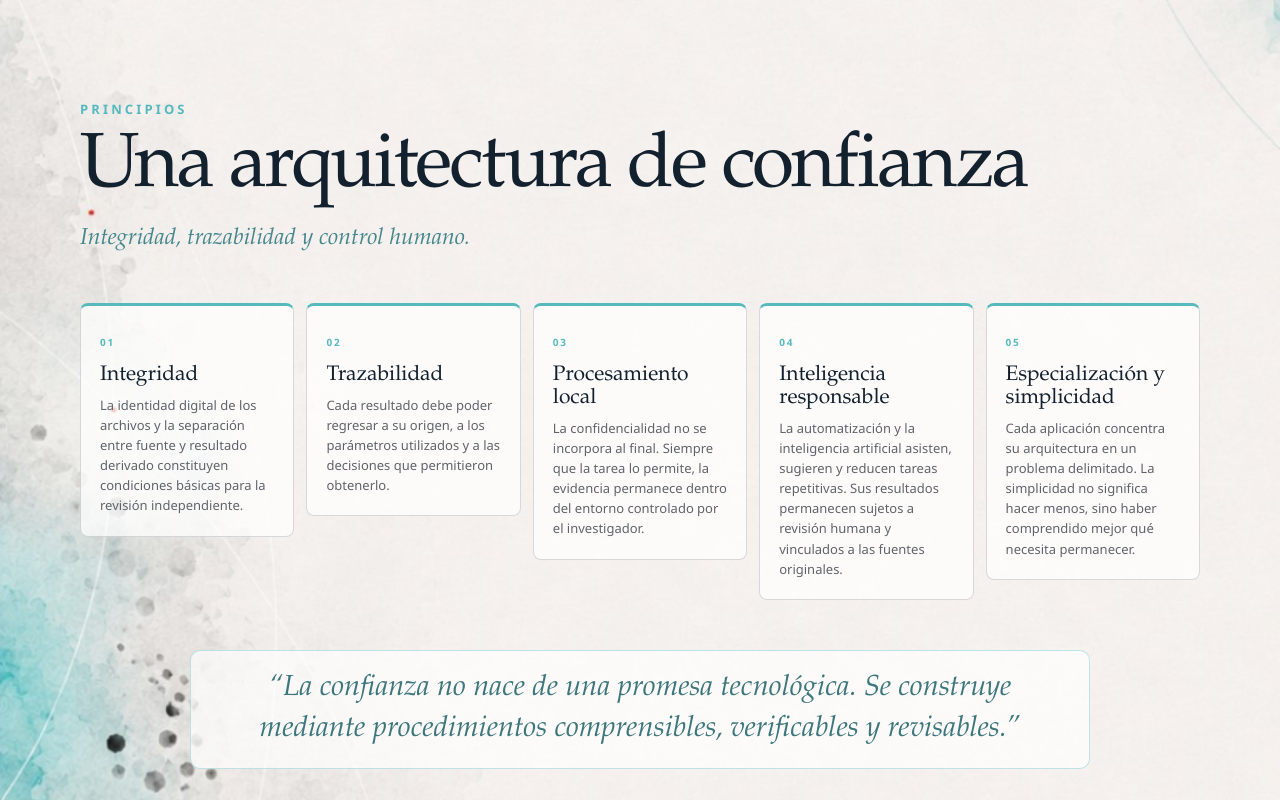
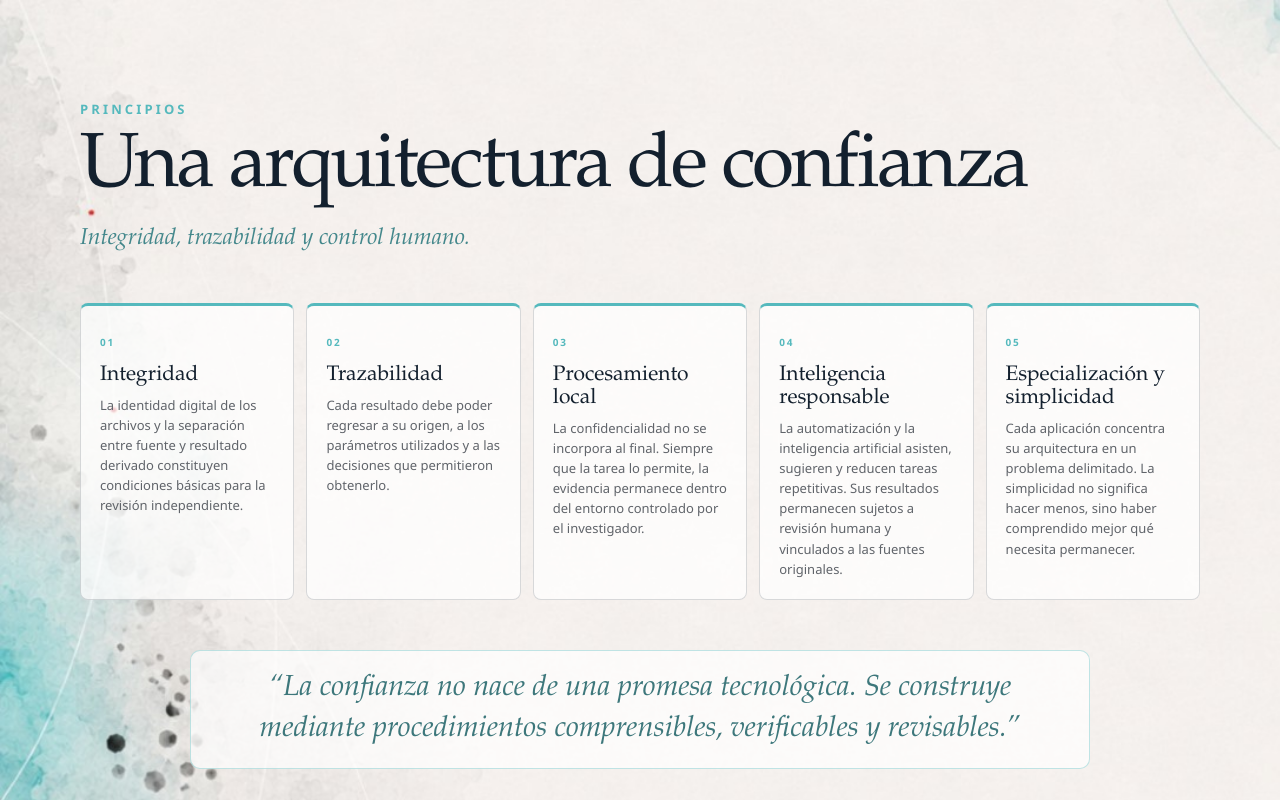
Before and after one commit to ramas2026/astorwilson-web, a plain HTML site: page index.html in a window 1280 px wide. Shown: the part 3550-4350 px from the top of the page. Drawn offline with Linux system fonts and the light colour scheme.

Commit message:
Add files via upload

```diff
--- a/assets/styles.css
+++ b/assets/styles.css
@@ -40,7 +40,7 @@ blockquote{display:table;width:auto;max-width:900px;margin:50px auto 0;padding:1
 .section-subtitle{margin:12px 0 44px;font-family:var(--display);font-style:italic;color:#43878b;font-size:23px}
 .origin-intro{display:grid;grid-template-columns:1fr 1fr;gap:36px;border-top:1px solid var(--line);padding-top:30px;margin-bottom:28px}
 .origin-intro p{margin:0;color:var(--body);font-size:17px}
-.companions-grid{display:grid;grid-template-columns:1fr 1fr;gap:18px;align-items:start}
+.companions-grid{display:grid;grid-template-columns:1fr 1fr;gap:18px;align-items:stretch}
 .companion{display:grid;grid-template-columns:82px 1fr;gap:22px;padding:26px 28px;background:var(--panel);border:1px solid var(--line);border-radius:14px;backdrop-filter:blur(2px)}
 .companion-mark{font-family:var(--text);font-weight:800;font-size:50px;line-height:1;width:66px;padding-bottom:11px;text-align:center}
 .astor-card .companion-mark{color:#111;border-bottom:4px solid var(--red)}
@@ -52,8 +52,8 @@ blockquote{display:table;width:auto;max-width:900px;margin:50px auto 0;padding:1
 .shared-values{display:table;width:auto;max-width:960px;margin:22px auto 0;padding:24px 28px;background:var(--panel);border:1px solid rgba(85,185,189,.30);border-radius:14px}
 .origin-closing{display:table;width:auto;max-width:880px;margin:34px auto 0;font-family:var(--display);font-style:italic;text-align:center;color:#477d80;font-size:24px}
 .principles-shell{padding-top:140px;padding-bottom:120px}
-.principles-grid{display:grid;grid-template-columns:repeat(5,minmax(0,1fr));gap:12px;align-items:start;margin-top:34px}
-.principles-grid article{height:auto;padding:21px 19px 20px;background:rgba(255,255,255,.72);border:1px solid var(--line);border-top:3px solid var(--aqua);border-radius:8px}
+.principles-grid{display:grid;grid-template-columns:repeat(5,minmax(0,1fr));gap:12px;align-items:stretch;margin-top:34px}
+.principles-grid article{height:100%;padding:21px 19px 20px;background:rgba(255,255,255,.72);border:1px solid var(--line);border-top:3px solid var(--aqua);border-radius:8px}
 .principles-grid .num{font-size:10px;letter-spacing:.18em;color:var(--aqua);font-weight:700}
 .principles-grid h3{font-size:21px;margin:10px 0 8px}
 .principles-grid p{margin:0;color:#60646a;font-size:13px;line-height:1.55}
```
